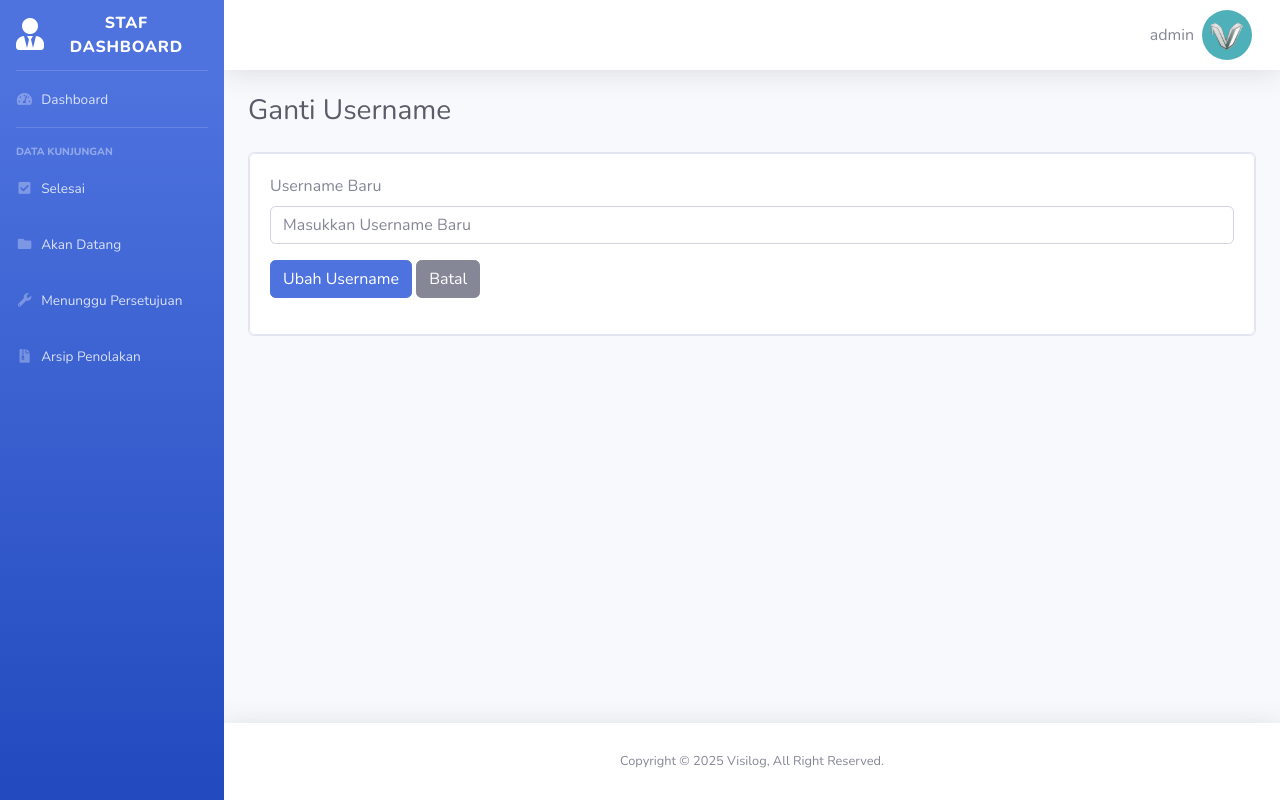
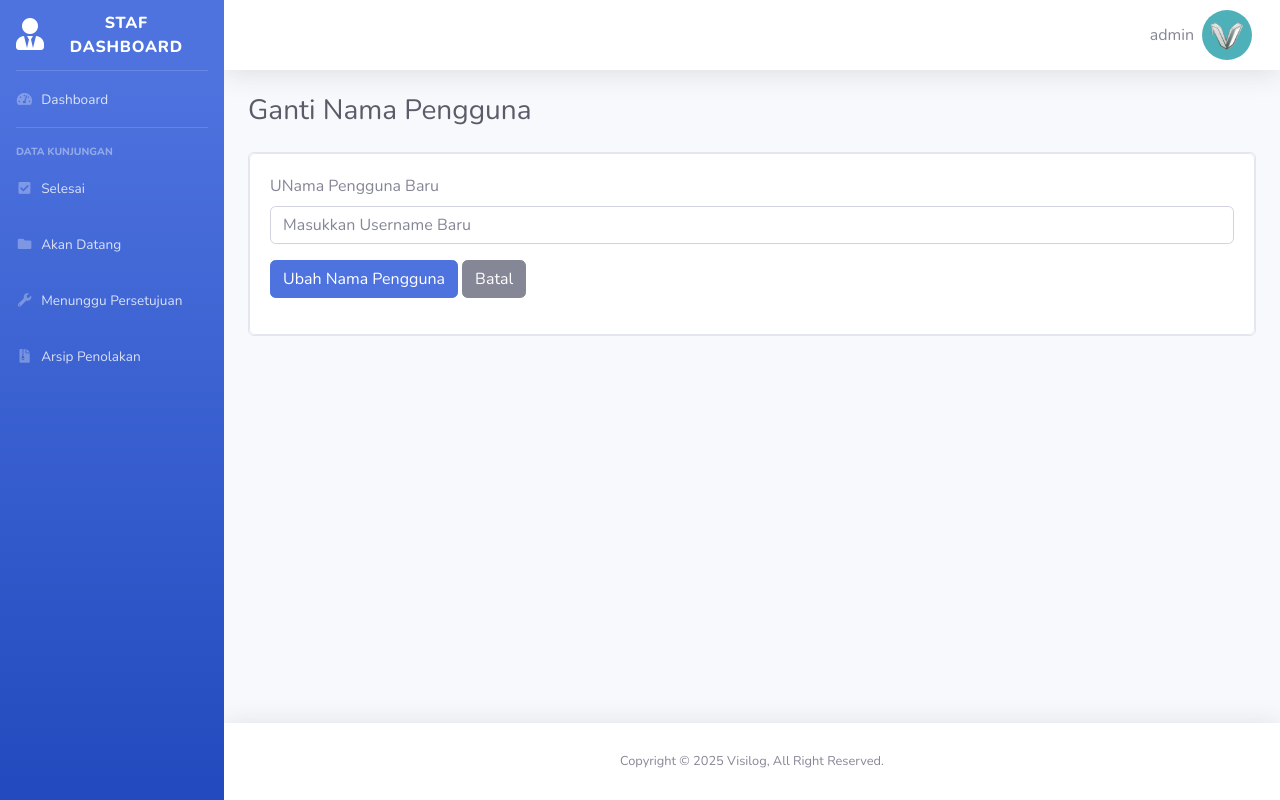
Before and after one commit to NightStarxDs/Buku-Tamu-Tatat-Usaha, a PHP site: page /ganti_username.php in a window 1280 px wide. Run offline with PHP 8.4, Linux system fonts and the light colour scheme; a user stored in the database is signed in; data comes from the database, SQL or seed files in the repository.

Commit message:
Language Fixing

```diff
--- a/dashboard_template/topbar.php
+++ b/dashboard_template/topbar.php
@@ -21,11 +21,11 @@
                 aria-labelledby="userDropdown">
                 <a class="dropdown-item" href="ganti_username.php">
                     <i class="fas fa-user fa-sm fa-fw mr-2 text-gray-400"></i>
-                    Ganti Username
+                    Ganti Nama Pengguna
                 </a>
                 <a class="dropdown-item" href="ganti_passwd.php">
                     <i class="fas fa-key fa-sm fa-fw mr-2 text-gray-400"></i>
-                    Ganti Password
+                    Ganti Kata Sandi
                 </a>
                 <div class="dropdown-divider"></div>
                 <a class="dropdown-item" href="../logout.php" data-toggle="modal" data-target="#logoutModal">
--- a/ganti_username.php
+++ b/ganti_username.php
@@ -24,17 +24,17 @@
 
                     <!-- Page Heading -->
                     <div class="d-sm-flex align-items-center justify-content-between mb-4">
-                        <h1 class="h3 mb-0 text-gray-800">Ganti Username</h1>
+                        <h1 class="h3 mb-0 text-gray-800">Ganti Nama Pengguna</h1>
                     </div>
                     <div class="card card-head">
                         <div class="card card-body">
                             <form action="proses_ganti_username.php" method="POST" id="changeUsernameForm">
                                 <div class="form-group">
-                                    <label for="username_baru">Username Baru</label>
+                                    <label for="username_baru">UNama Pengguna Baru</label>
                                     <input type="username" name="username_baru" id="username_baru" class="form-control" placeholder="Masukkan Username Baru">
                                 </div>
                                 <div class="form-group">
-                                    <button type="submit" class="btn btn-primary">Ubah Username</button>
+                                    <button type="submit" class="btn btn-primary">Ubah Nama Pengguna</button>
                                     <a href="dashboard.php" class="btn btn-secondary">Batal</a>
                                 </div>
                             </form>
--- a/login.php
+++ b/login.php
@@ -414,7 +414,7 @@
             id="password"
             name="password"
             class="form-control"
-            placeholder="Masukkan password"
+            placeholder="Masukkan Kata Sandi"
             required />
           <div class="invalid-feedback">
             Kata Sandi harus minimal 6 karakter.
```
Also changed, not shown: ganti_passwd.php (+4 -4 lines).
